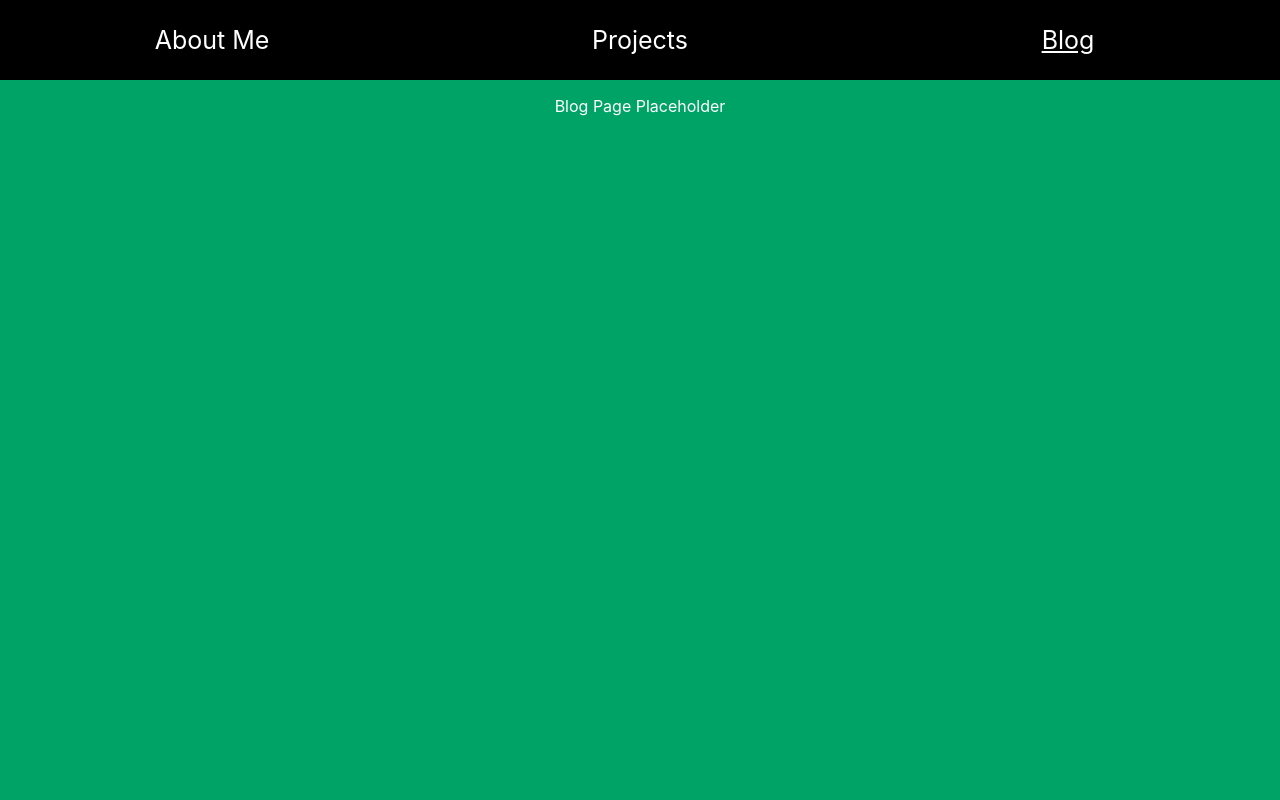
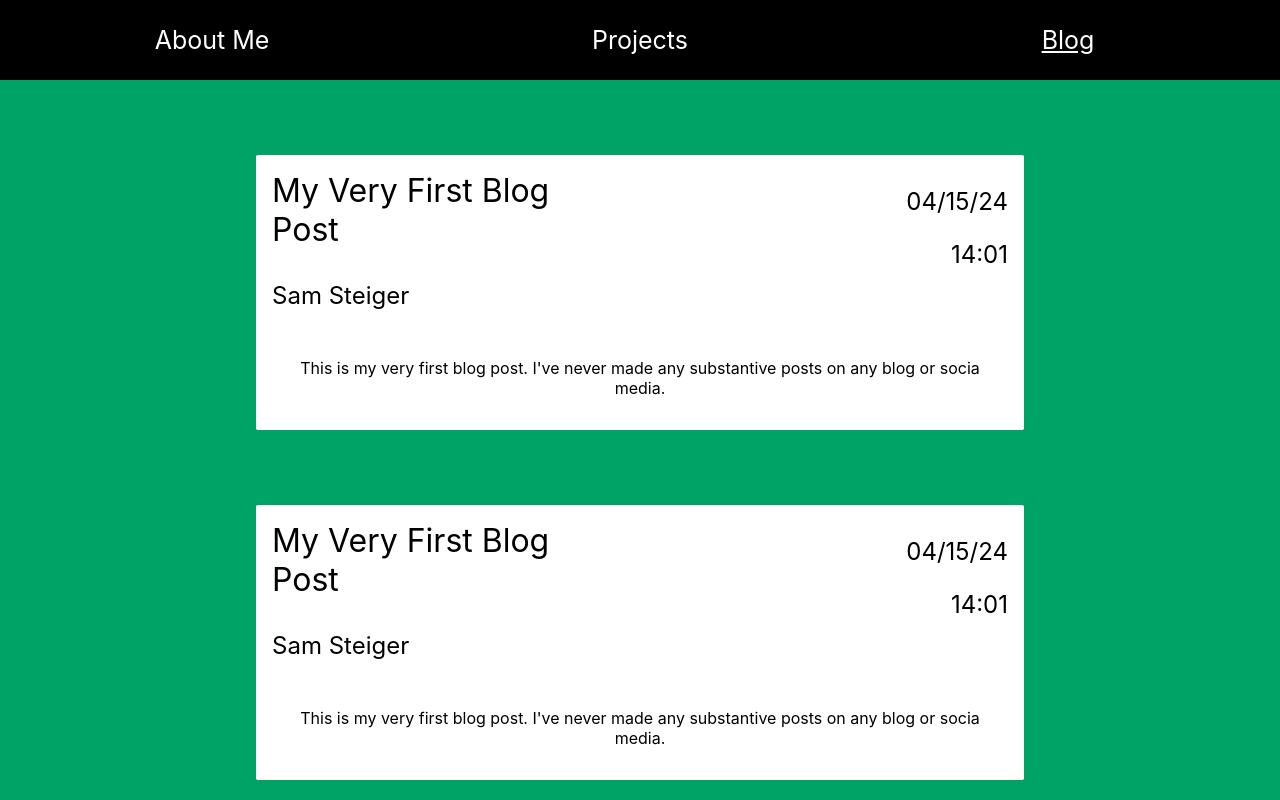
Before and after one commit to samuelsteiger/personal-website, a React (Create React App) app in the folder client/: page /blog in a window 1280 px wide. Shown: the top 800 px of the page. Built offline with nearby package versions, Linux system fonts and the light colour scheme.

Commit message:
Created basic blog post format

```diff
--- a/client/src/App.js
+++ b/client/src/App.js
@@ -1,7 +1,9 @@
 import { BrowserRouter, Routes, Route } from "react-router-dom";
 import './App.css';
+import PersonalWebsite from './personal_website.js';
 import AboutMe from './about_me.js';
-import PersonalWebsite from './personal_website.js';
+import Blog from './blog.js'
+
 
 
 function App() {
@@ -12,7 +14,7 @@ function App() {
           <Route path="/" element={<PersonalWebsite />}>
             <Route index element={<AboutMe />} />
             <Route path="projects" element={<p>Projects Page Placeholder</p>} />
-            <Route path="blog" element={<p>Blog Page Placeholder</p>} />
+            <Route path="blog" element={<Blog/>} />
             <Route path="*" element={<p>Sorry, nothing here.</p>} />
           </Route>
         </Routes>
--- /dev/null
+++ b/client/src/blog.js
@@ -0,0 +1,13 @@
+import "./blog.css"
+import BlogPost from "./blog_post"
+
+export default function Blog() {
+    return(
+    <div class = "blog">
+        <BlogPost/>
+        <BlogPost/>
+        <BlogPost/>
+    </div>
+    )
+
+}
--- /dev/null
+++ b/client/src/blog_post.css
@@ -0,0 +1,49 @@
+.blog-post {
+    background-color: white;
+    width: 60%;
+    margin: 75px auto;
+    border-radius: 0.5%;
+
+    display: grid;
+    grid-template-columns: 1fr 1fr;
+    grid-template-rows: min-content min-content auto;
+    gap: 0px 0px;
+    grid-auto-flow: row;
+    grid-template-areas:
+        "post-title post-datetime"
+        "post-author post-datetime"
+        "post-text post-text";
+}
+
+.post-title {
+    grid-area: post-title;
+    text-align: left;
+    font-size: 2rem;
+    margin: 1rem;
+
+}
+
+.post-author {
+    grid-area: post-author;
+    text-align: left;
+    font-size: 1.5rem;
+    margin: 1rem;
+}
+
+.post-datetime {
+    grid-area: post-datetime;
+    text-align: right;
+    font-size: 1.5rem;
+    margin: 1rem;
+    margin-top: 0.5rem;
+
+}
+
+.post-text {
+    grid-area: post-text;
+    margin: 2rem;
+}
+
+p {
+    color: black;
+}
--- /dev/null
+++ b/client/src/blog_post.js
@@ -0,0 +1,17 @@
+import "./blog_post.css"
+import posts from "./static/blog_posts.json"
+
+export default function BlogPost() {
+    return(
+        <div class = "blog-post">
+           <p class = "post-title">{posts[0]["title"]}</p>
+           <div class = "post-datetime">
+                <p>{posts[0]["date"]}</p>
+                <p>{posts[0]["time"]}</p>
+           </div>
+           <p class = "post-author">{posts[0]["author"]}</p>
+           <p class = "post-text">{posts[0]["text"]}</p>
+        </div>
+    )
+
+}
--- /dev/null
+++ b/client/src/static/blog_posts.json
@@ -0,0 +1,9 @@
+[
+    {
+        "title": "My Very First Blog Post",
+        "author": "Sam Steiger",
+        "date": "04/15/24",
+        "time": "14:01",
+        "text": "This is my very first blog post. I've never made any substantive posts on any blog or socia media."
+    }
+]
```
Also changed, not shown: client/src/blog.css (added).
